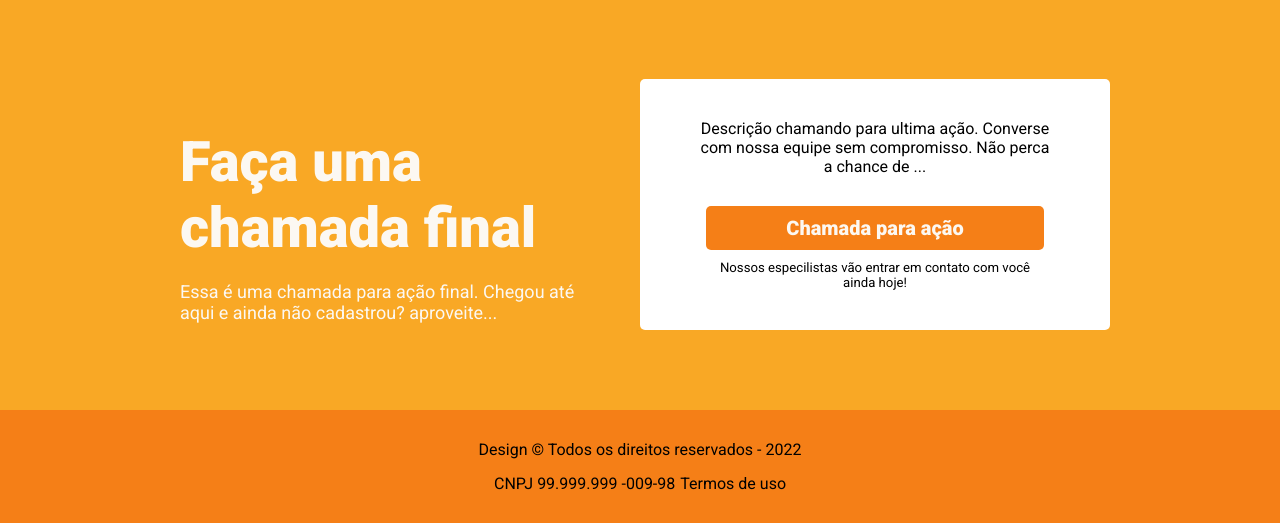
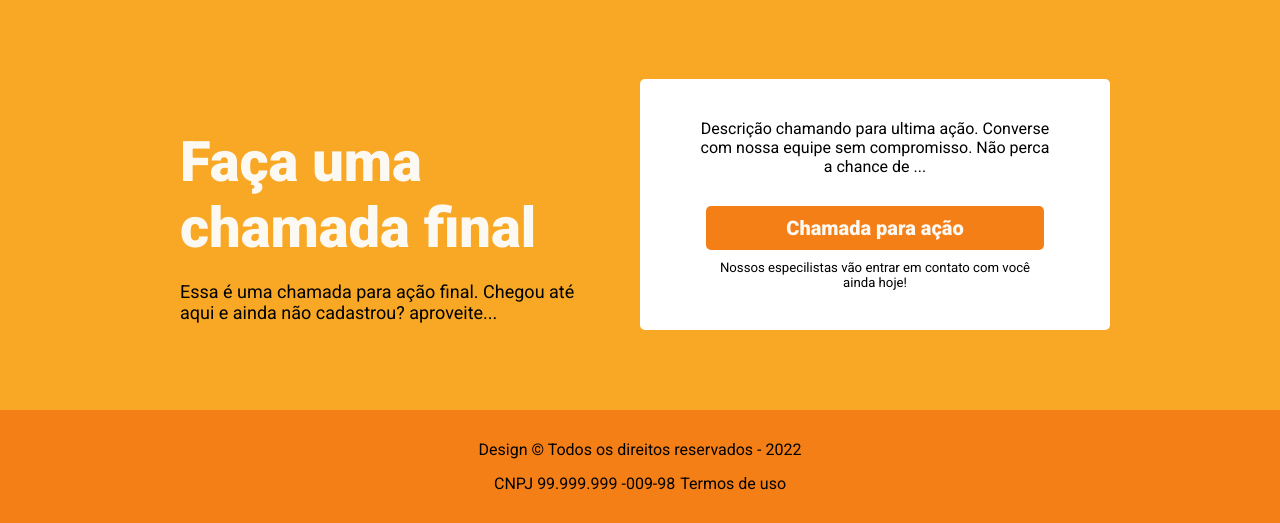
Before and after one commit to Nathan-maya/landingpagephp, a PHP site: page / in a window 1280 px wide. Shown: the part 2572-3095 px from the top of the page. Run offline with PHP 8.4, Linux system fonts and the light colour scheme; some libraries are stand-ins or nearby versions.

Commit message:
Revert "sass"
This reverts commit 1c988f18555389a74213998d7f1d98abfe842bdc.

```diff
--- a/css/styles.css
+++ b/css/styles.css
@@ -507,7 +507,6 @@ p {
 }
 .chamada-text p {
   font-size: 1.125rem;
-  color: #FCF8F2;
 }
 .chamada-acao {
   border-radius: 5px;
```
Also changed, not shown: 1 other file.
